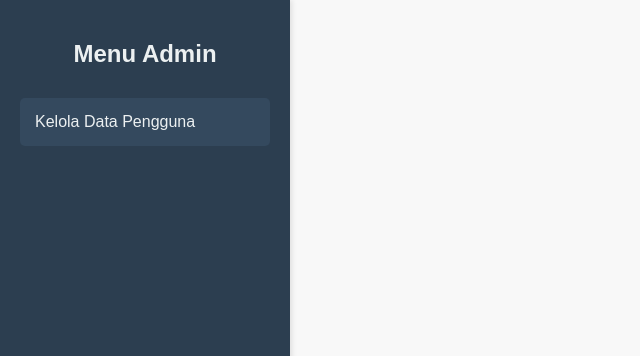
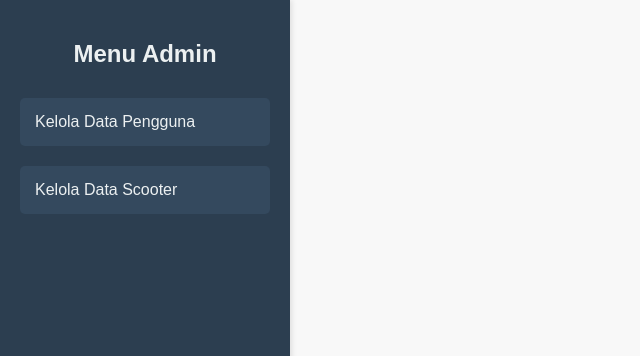
Before and after one commit to TalhaFatur74/PL-Peminjaman-Scooter-Elektrik, a PHP site: page /menu-admin.php in a window 1280 px wide. Shown: the top 356 px of the page, without its empty margins (0-640 px from the left). Run offline with PHP 8.4, Linux system fonts and the light colour scheme.

Commit message:
Update menu-admin.php

```diff
--- a/menu-admin.php
+++ b/menu-admin.php
@@ -429,3 +429,22 @@ if($_SERVER["REQUEST_METHOD"] == "POST")
                 </form>
             </div>
         </div>
+         <button onclick="toggleButton('data_scooter')">Kelola Data Scooter</button>
+
+        <div class="content-section" id="data_scooter">
+            <form method="POST" action="<?php echo htmlspecialchars($_SERVER["PHP_SELF"]); ?>">
+                <button type="submit">Lihat Data Scooter</button>
+                <input type="hidden" name="lihat_data_scooter">
+            </form>
+
+            <button onclick="toggleButton('admin_input_scooter')">Masukkan Data Scooter</button>
+            <div id="admin_input_scooter">
+                <form method="POST" action="<?php echo htmlspecialchars($_SERVER["PHP_SELF"]); ?>">
+                    <input type="hidden" name="action_scooter" value="insert_scooter">
+                    <label for="warna">Warna: </label>
+                    <input type="text" name="warna" placeholder="Masukkan Warna Scooter" required>
+                    <label for="tarif">Tarif (per jam): </label>
+                    <input type="number" name="tarif" placeholder="Masukkan Tarif" required>
+                    <button type="submit" class="btn">Submit</button>
+                </form>
+            </div>
```
